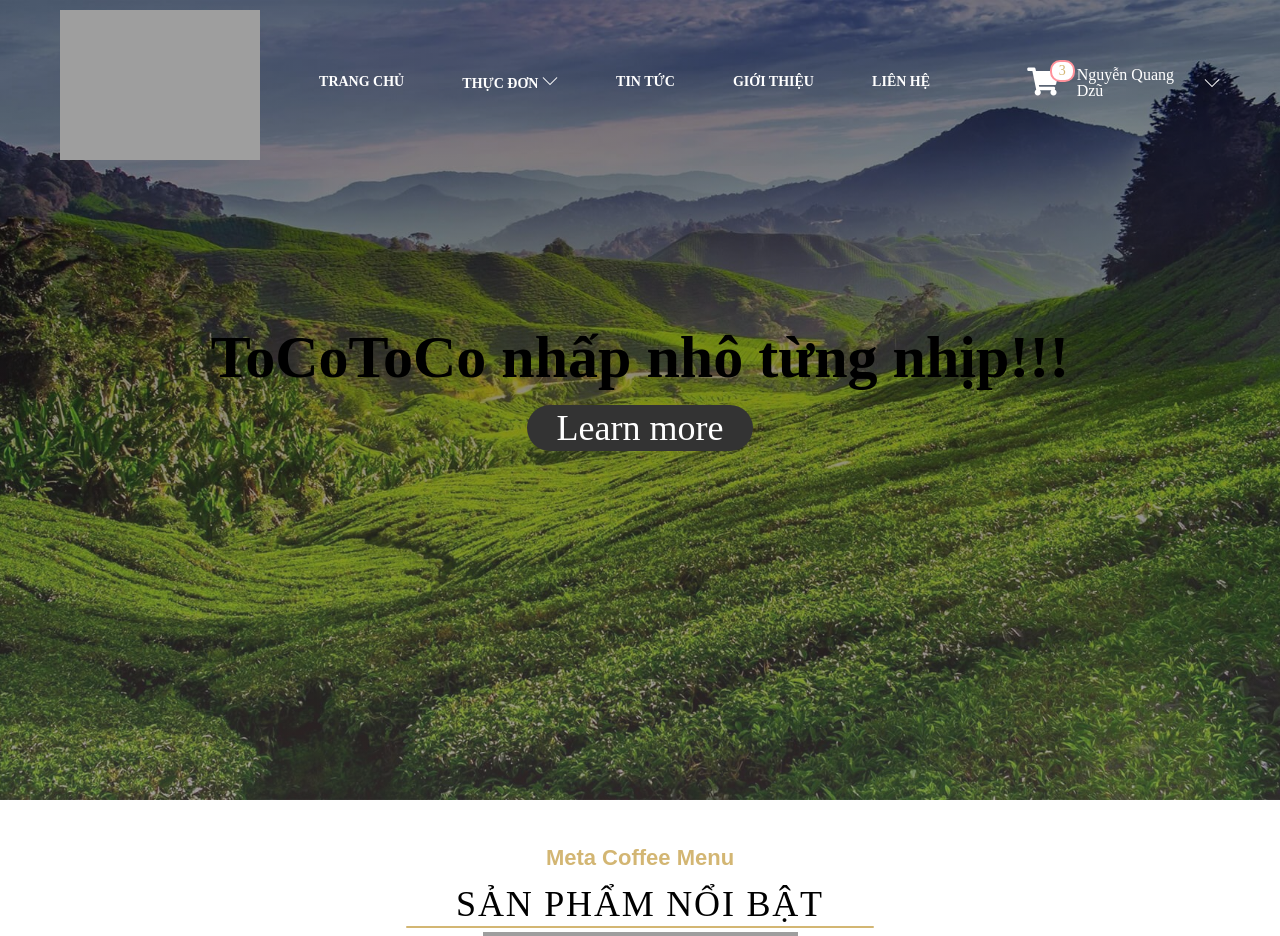
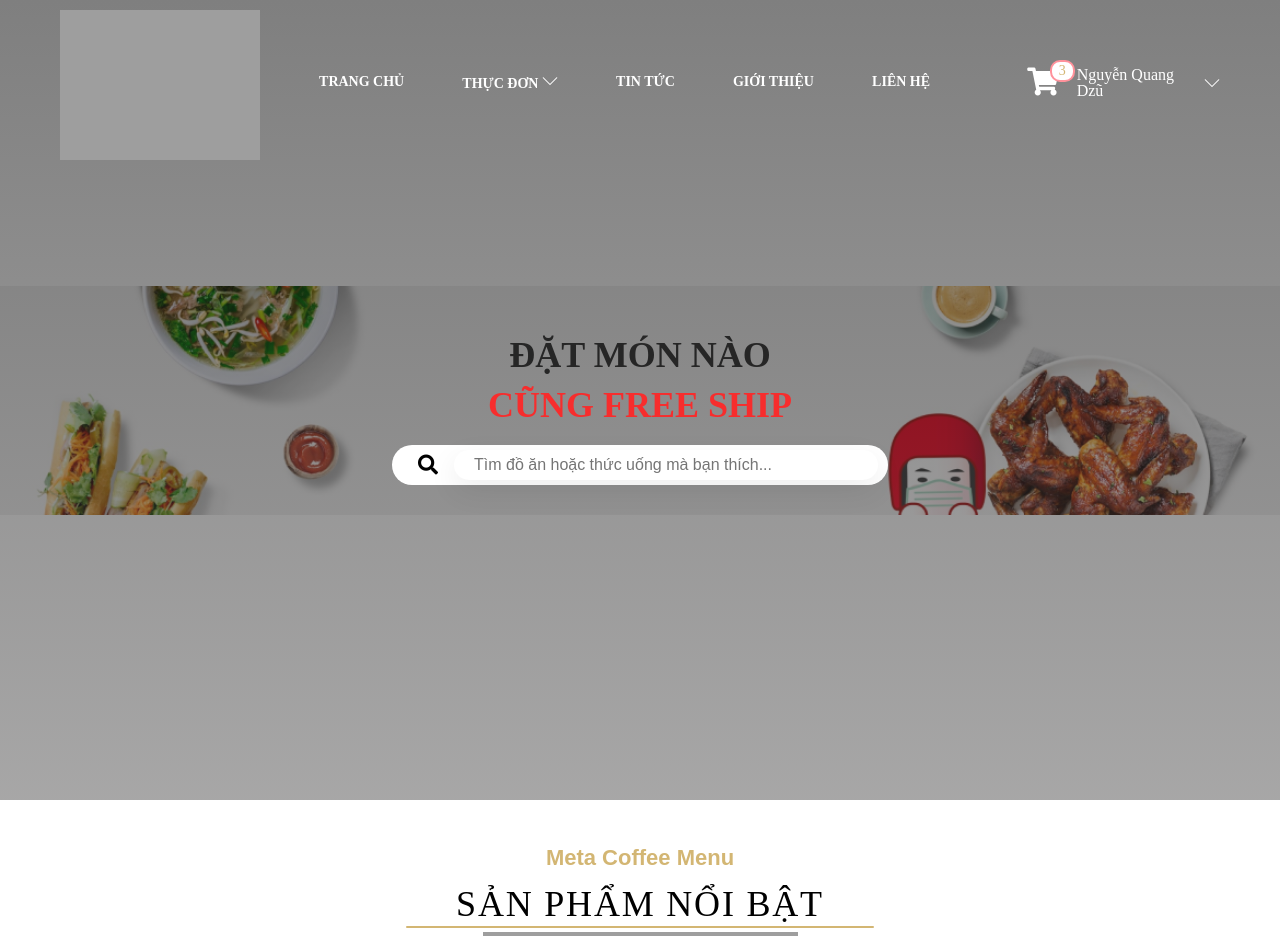
Before and after one commit to Ng0Thuy/coffeeshop, a PHP site: page /DuAn1/ in a window 1280 px wide. Shown: the top 936 px of the page. Run offline with PHP 8.4, Linux system fonts and the light colour scheme; some web fonts are replaced; grey boxes are pictures that could not be loaded.

Commit message:
Add header children

```diff
--- a/MVC/public/css/style.css
+++ b/MVC/public/css/style.css
@@ -293,6 +323,84 @@
   margin-top: 40px;
   border-radius: 50px;
 }
+/* End: Banner Parent */
+/* Begin: Banner Children */
+.banner-children {
+  background: linear-gradient(rgba(0, 0, 0, 0.5), rgba(80, 79, 79, 0.5)),
+    url(../images/bg-con.png) no-repeat center;
+  -webkit-background-size: cover;
+  background-size: contain;
+  background-position: center;
+  height: 100vh;
+  z-index: 1;
+}
+.banner-children-main {
+  position: absolute;
+  z-index: 1;
+  top: 50%;
+  left: 50%;
+  transform: translate(-50%, -50%);
+  text-align: center;
+  font-family: BalooExtra !important;
+  font-size: 3.6rem;
+  width: 50%;
+  display: flex;
+  flex-direction: column;
+  align-items: center;
+  padding: 10px;
+  margin: 10px 0;
+}
+.banner-children__text {
+}
+.banner-children__text-1 {
+  margin: 10px;
+  line-height: 4rem;
+  font-weight: bold;
+  color: var(--black-color);
+}
+.banner-children__text-2 {
+  margin: 10px;
+  line-height: 4rem;
+  font-weight: bold;
+  color: rgb(247, 45, 45);
+}
+.search {
+  position: relative;
+  z-index: 1;
+  width: 80%;
+  display: flex;
+  align-items: center;
+  padding: 10px;
+  margin: 10px 0;
+  height: 40px;
+  justify-content: space-around;
+  background-color: var(--white-color);
+  border-radius: 50px;
+}
+.search-icon {
+  font-size: 2rem;
+  margin: 0 16px;
+}
+.search-input {
+  width: 80%;
+  border: none;
+  padding: 20px;
+  width: 100%;
+  height: 30px;
+  padding: 10px 15px;
+  padding-left: 20px;
+  font-size: 1.6rem;
+  box-shadow: 0 10px 30px rgb(0 0 0 / 8%);
+  border-radius: 50px;
+  border: none;
+  -webkit-transition: 0.5s;
+  transition: 0.5s;
+}
+.search-input:focus {
+  outline: none;
+  border: 2px solid var(--primary-color);
+}
+/* End: Banner Children */
 
 #menu-area.cus-nav {
   background: #262626;
--- /dev/null
+++ b/MVC/public/js/scroll_top.js
@@ -0,0 +1,7 @@
+function scrollTop() {
+    const scrollTop = document.getElementById("scroll-top");
+    // When the scroll is higher than 560 viewport height, add the show-scroll class to the a tag with the scroll-top class
+    if (this.scrollY >= 560) scrollTop.classList.add("show-scroll");
+    else scrollTop.classList.remove("show-scroll");
+  }
+  window.addEventListener("scroll", scrollTop);
--- a/MVC/views/blocks/header_children.php
+++ b/MVC/views/blocks/header_children.php
@@ -1,10 +1,97 @@
-<div class="banner">
-    <div class="banner-text">
-      <h1>ĐẶT MÓN NÀO</h1>
-      <h1>CŨNG FREE SHIP</h1>
-      <input type="text" name="" id="">
+<header class="header">
+  <div id="menu-area">
+    <div class="logo">
+      <a href="#" class="logo__link">
+        <img class="logo__img" src="<?= BASE_URL ?>/MVC/public/images/metacoffee.png" alt="Logo-ToCoToCo" />
+      </a>
     </div>
-    <div class="search">
+    <ul class="menu-list">
+      <li class="menu-item active">
+        <a href="" class="menu-item__link">TRANG CHỦ</a>
+      </li>
+      <li class="menu-item">
+        <a href="" class="menu-item__link">
+          THỰC ĐƠN
+          <i class="icon-down ti-angle-down"></i>
+        </a>
+        <ul class="children-list">
+          <li class="children-item">
+            <a class="children-link" href="">Trà sữa</a>
+          </li>
+          <li class="children-item">
+            <a class="children-link" href="">Coffee</a>
+          </li>
+          <li class="children-item">
+            <a class="children-link" href="">Đồ ăn</a>
+          </li>
+          <li class="children-item">
+            <a class="children-link" href="">Đồ ăn</a>
+          </li>
+          <li class="children-item">
+            <a class="children-link" href="">Đồ ăn</a>
+          </li>
+        </ul>
+      </li>
+      <li class="menu-item">
+        <a href="" class="menu-item__link">TIN TỨC</a>
+      </li>
+      <li class="menu-item">
+        <a href="" class="menu-item__link">GIỚI THIỆU</a>
+      </li>
+      <li class="menu-item">
+        <a href="" class="menu-item__link">LIÊN HỆ</a>
+      </li>
+    </ul>
+    <ul class="menu-list-2">
+      <li class="menu-item">
+        <a href="" class="cart">
+          <!-- <i class="cart-icon ti-shopping-cart"></i> -->
+          <i class="cart-icon fas fa-shopping-cart"></i>
+          <span class="cart-notice">3</span>
+        </a>
+      </li>
+      <li class="menu-item">
+        <a href="" class="btn login">ĐĂNG NHẬP</a>
+        <div class="login-children" onclick="loginOnclick()">
+          <div class="my-account">
+            <span class="user-name">Nguyễn Quang Dzũ</span>
+            <i class="icon-down ti-angle-down"></i>
+          </div>
+          <ul class="login-children__list" onblur="loginOnblur()">
+            <li class="login-item">
+              <a class="login-link" href="">
+                <!-- <i class="fas fa-user-circle"></i> -->
+                Tài khoản của tôi
+              </a>
+            </li>
+            <li class="login-item">
+              <a class="login-link" href="">
+                <!-- <i class="fas fa-lock"></i> -->
+                Đổi mật khẩu
+              </a>
+            </li>
+            <li class="login-item">
+              <a class="login-link" href="">
+                Đăng xuất
+                <i class="fas fa-chevron-circle-right"></i>
+              </a>
+            </li>
+          </ul>
+        </div>
+      </li>
+    </ul>
+  </div>
 
+  <div class="banner-children">
+    <div class="banner-children-main">
+      <div class="banner-children__text">
+        <p class="banner-children__text-1">ĐẶT MÓN NÀO</p>
+        <p class="banner-children__text-2">CŨNG FREE SHIP</p>
+      </div>
+      <form class="search" method="" action="">
+        <i class="search-icon fas fa-search"></i>
+        <input type="text" class="search-input" name="" id="" placeholder="Tìm đồ ăn hoặc thức uống mà bạn thích...">
+      </form>
     </div>
   </div>
+</header>
--- a/MVC/views/master.php
+++ b/MVC/views/master.php
@@ -16,13 +16,19 @@
 
 <body>
     <div class="app">
-        <?php require_once "./mvc/views/blocks/header.php"; ?>
+        <a href="#" class="scroll-top" id="scroll-top">
+        <i class="scroll-top__icon fas fa-chevron-up"></i>
+        </a>
+
+
+        <?php require_once "./mvc/views/blocks/header_children.php"; ?>
         <?php require_once "./mvc/views/Page/Site/" . $data["Page"] . ".php" ?>
         <?php require_once "./mvc/views/blocks/footer.php"; ?>
     </div>
     <!-- ============================= Javascript ===================================== -->
     <script src="<?= BASE_URL ?>/MVC/public/js/click_btn.js"></script>
     <script src="<?= BASE_URL ?>/MVC/public/js/sroll.js"></script>
+    <script src="<?= BASE_URL ?>/MVC/public/js/scroll_top.js"></script>
     <script src="<?= BASE_URL ?>/MVC/public/js/slider.js"></script>
     <script src="<?= BASE_URL ?>/MVC/public/js/login.js"></script>
 </body>
```
Also changed, not shown: other parts of MVC/public/css/style.css (+43 -13 lines).
